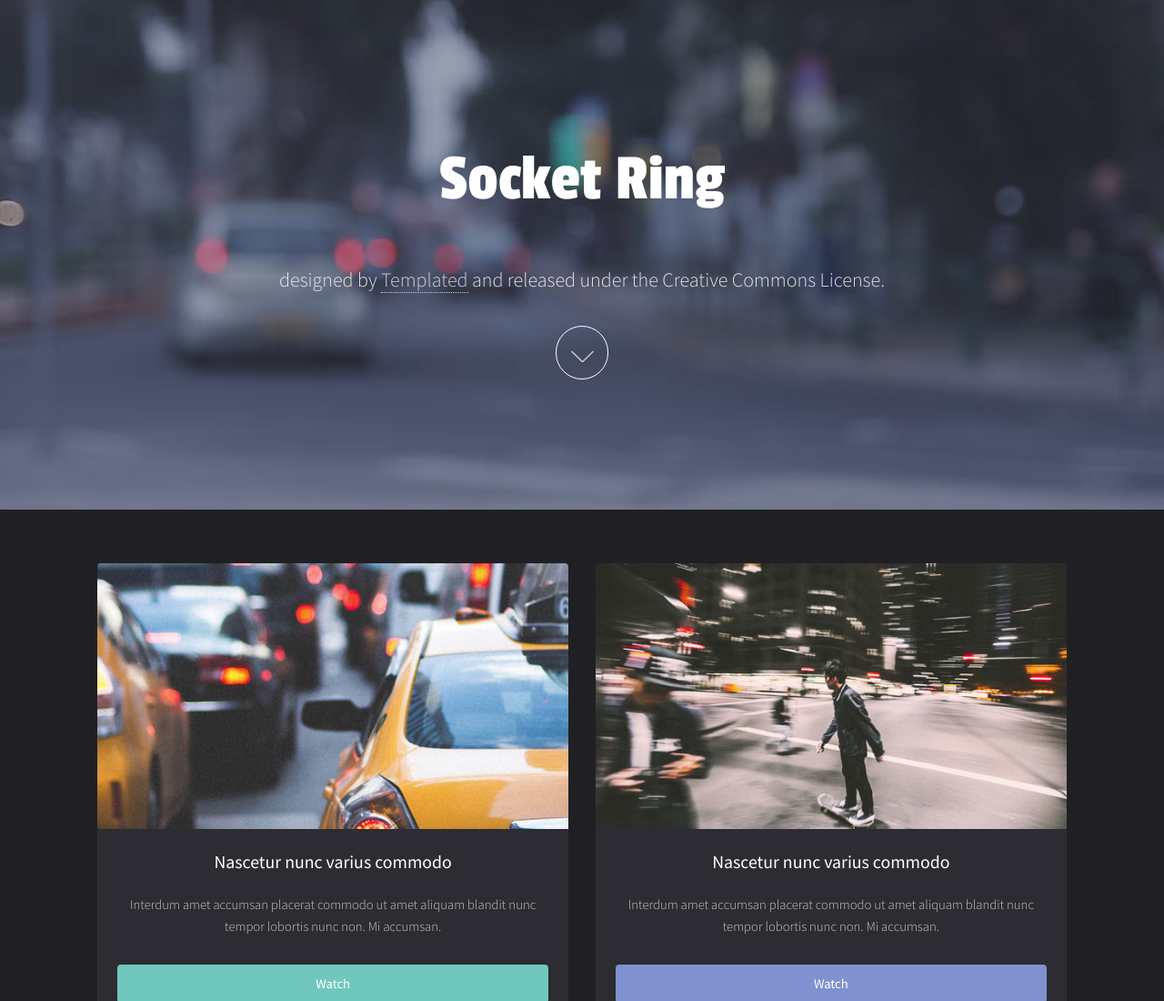
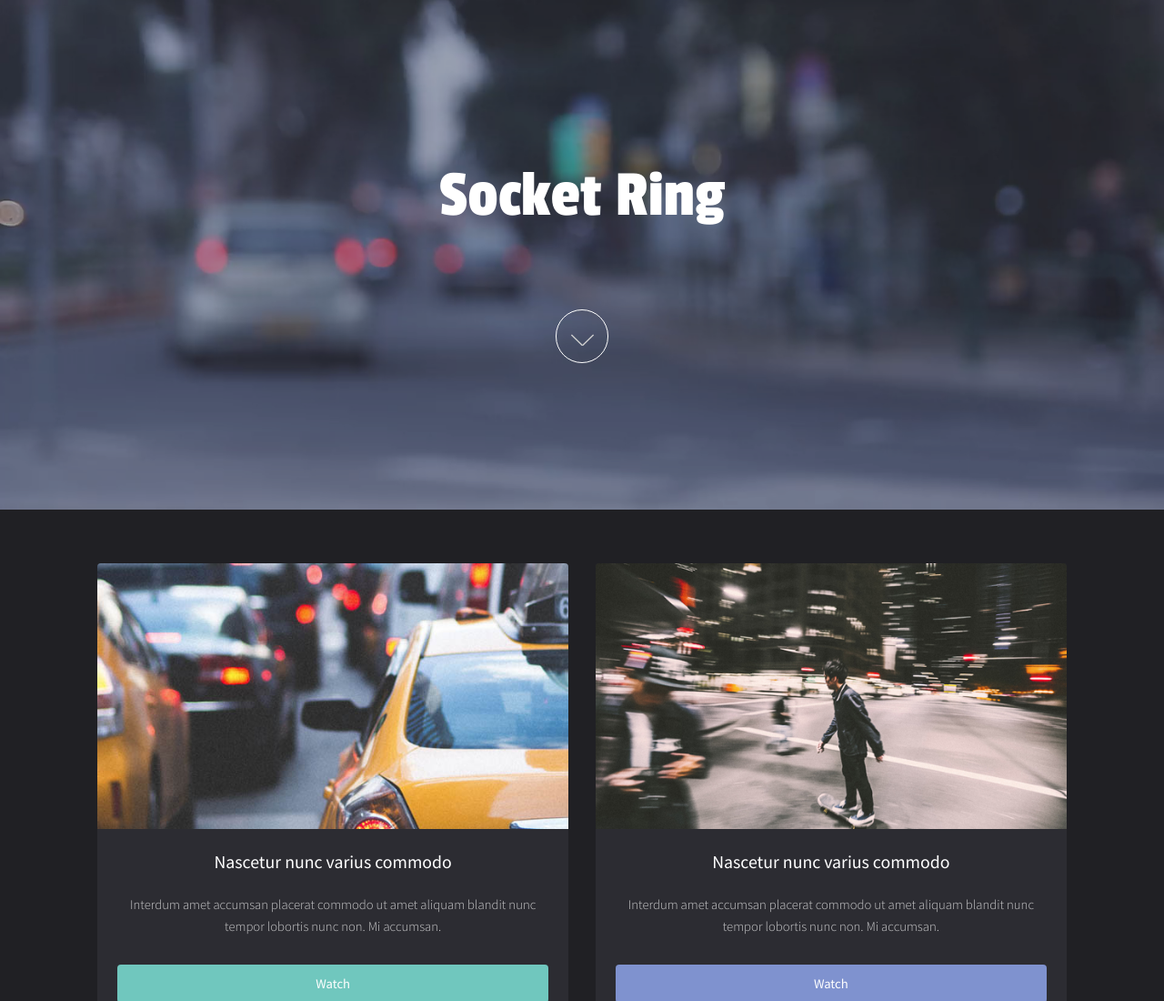
Before and after one commit to bradenbjames/bradenbjames.github.io-socket, a plain HTML site: page index.html in a window 1280 px wide. Shown: the top 1100 px of the page at 91% size. Drawn offline with Linux system fonts and the light colour scheme.

Commit message:
first edit

```diff
--- a/index.html
+++ b/index.html
@@ -24,7 +24,7 @@
 						<header>
 							<h1>Socket Ring</h1>
 							<p><br />
-							designed by <a href="https://templated.co/">Templated</a> and released under the Creative Commons License.</p>
+							<a href="https://templated.co/"></p>
 						</header>
 						<a href="#main" class="more">Learn More</a>
 					</div>
```
